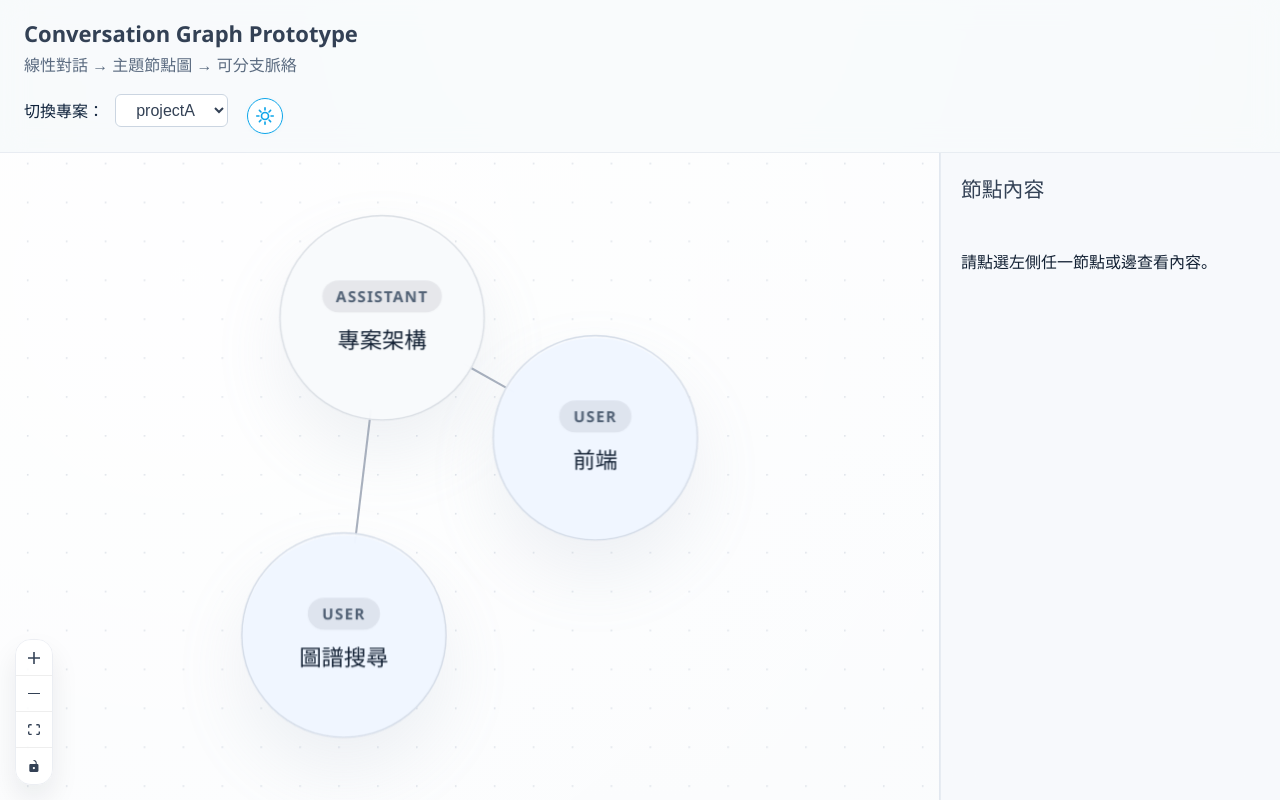
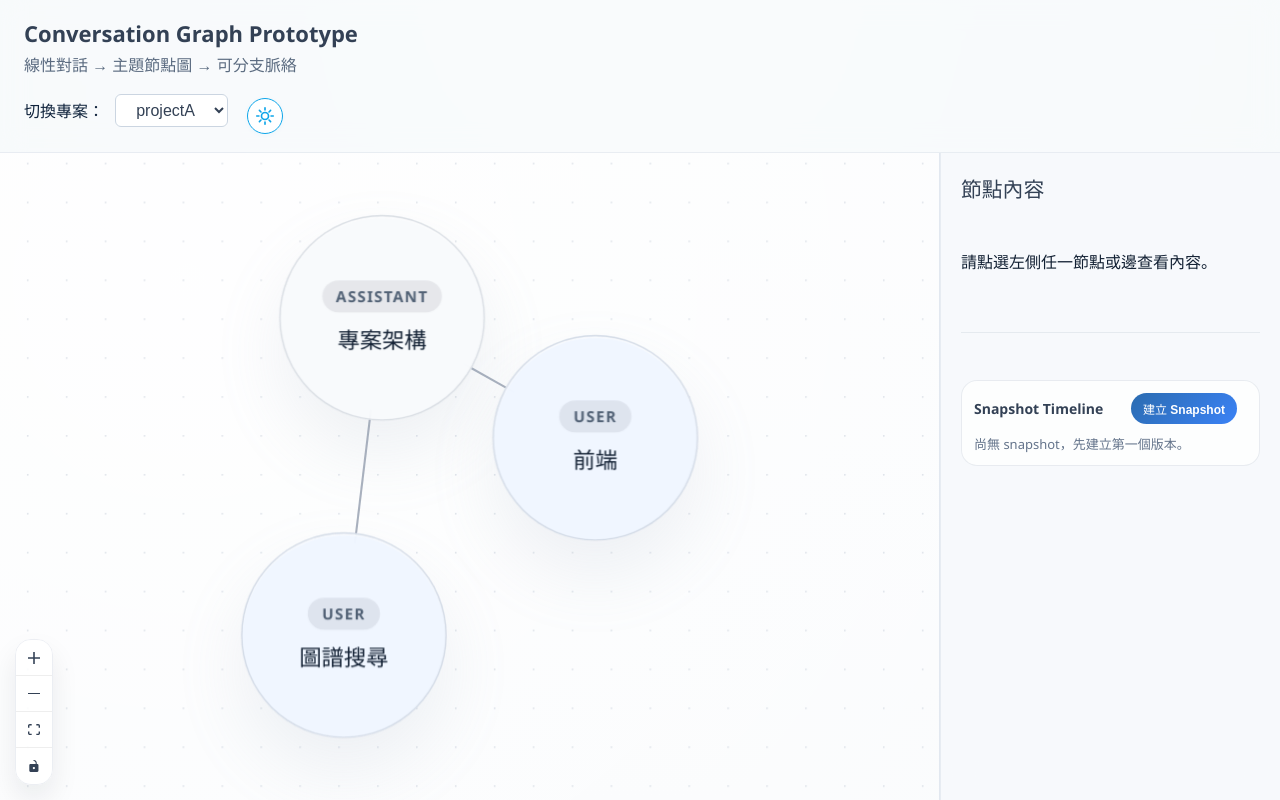
Before and after one commit to paiching/GraphFlow, a React (Vite) app in the folder chat-graph-prototype/: page / in a window 1280 px wide. Built offline with nearby package versions, Linux system fonts and the light colour scheme.

Commit message:
snapshot功能

```diff
--- a/chat-graph-prototype/src/App.css
+++ b/chat-graph-prototype/src/App.css
@@ -829,3 +829,107 @@ button:hover {
 .connect-modal__cancel:hover {
   background: rgba(241, 245, 249, 0.9);
 }
+
+/* ── Snapshot timeline ─────────────────────────── */
+.snapshot-panel {
+  margin-top: 4px;
+  padding: 12px;
+  border: 1px solid rgba(148, 163, 184, 0.2);
+  border-radius: 16px;
+  background: rgba(255, 255, 255, 0.72);
+}
+
+.snapshot-panel__header {
+  display: flex;
+  align-items: center;
+  justify-content: space-between;
+  gap: 10px;
+  margin-bottom: 10px;
+}
+
+.snapshot-panel__header h3 {
+  margin: 0;
+  font-size: 14px;
+  color: #334155;
+}
+
+.snapshot-btn {
+  width: auto;
+  margin-top: 0;
+  padding: 7px 12px;
+  border-radius: 999px;
+  font-size: 12px;
+  box-shadow: none;
+}
+
+.snapshot-empty {
+  margin: 0;
+  color: #64748b;
+  font-size: 13px;
+}
+
+.snapshot-timeline {
+  margin: 0;
+  padding: 0;
+  list-style: none;
+  display: flex;
+  flex-direction: column;
+  gap: 10px;
+}
+
+.snapshot-item {
+  display: grid;
+  grid-template-columns: 14px 1fr;
+  column-gap: 10px;
+  align-items: start;
+}
+
+.snapshot-item__dot {
+  width: 10px;
+  height: 10px;
+  border-radius: 50%;
+  margin-top: 7px;
+  background: #3b82f6;
+  box-shadow: 0 0 0 4px rgba(59, 130, 246, 0.14);
+}
+
+.snapshot-item__content {
+  border: 1px solid rgba(148, 163, 184, 0.2);
+  border-radius: 12px;
+  padding: 10px;
+  background: rgba(255, 255, 255, 0.85);
+}
+
+.snapshot-item__meta {
+  display: flex;
+  justify-content: space-between;
+  align-items: baseline;
+  gap: 8px;
+  margin-bottom: 8px;
+}
+
+.snapshot-item__time {
+  color: #334155;
+  font-size: 12px;
+  font-weight: 600;
+}
+
+.snapshot-item__count {
+  color: #64748b;
+  font-size: 11px;
+}
+
+.snapshot-item__restore {
+  width: auto;
+  margin-top: 0;
+  padding: 6px 10px;
+  border-radius: 10px;
+  font-size: 12px;
+  background: rgba(37, 99, 235, 0.12);
+  color: #1d4ed8;
+  box-shadow: none;
+}
+
+.snapshot-item__restore:hover {
+  background: rgba(37, 99, 235, 0.2);
+}
--- a/chat-graph-prototype/src/App.tsx
+++ b/chat-graph-prototype/src/App.tsx
@@ -101,6 +101,15 @@ type PositionByNodeId = Record<string, { x: number; y: number }>;
 /** 存儲所有專案的位置資料（專案 id → PositionByNodeId） */
 type PositionByProjectId = Record<string, PositionByNodeId>;
 
+interface ProjectSnapshot {
+  id: string;
+  createdAt: string;
+  nodes: ConversationNode[];
+  positions: PositionByNodeId;
+}
+
+type SnapshotsByProjectId = Record<string, ProjectSnapshot[]>;
+
 // ─── 工具函數 ────────────────────────────────────────────────────────────────
 /** 將 ConversationNode 轉換成 ReactFlow 所需的 Node 格式 */
 function toGraphNode(
@@ -184,6 +193,8 @@ function getBranchPosition(
 const LOCAL_KEY = "conversation-projects";
 /** 節點位置存放在 localStorage 的 key */
 const POSITIONS_KEY = "conversation-node-positions";
+/** 快照資料存放在 localStorage 的 key */
+const SNAPSHOTS_KEY = "conversation-project-snapshots";
 
 /**
  * 將已存 localStorage 的位置套用到節點初始位置上。
@@ -249,6 +260,18 @@ function App() {
     const keys = Object.keys(initialProjects);
     return keys[0];
   });
+
+  const [snapshotsByProject, setSnapshotsByProject] =
+    useState<SnapshotsByProjectId>(() => {
+      try {
+        const raw = localStorage.getItem(SNAPSHOTS_KEY);
+        if (!raw) return {};
+        const parsed = JSON.parse(raw) as SnapshotsByProjectId;
+        return parsed && typeof parsed === "object" ? parsed : {};
+      } catch {
+        return {};
+      }
+    });
 
   // 目前專案的節點陣列（用 useMemo 避免不必要的重建）
   const conversationNodes = useMemo(
@@ -352,6 +375,11 @@ function App() {
     return { id: selectedEdgeId, source: sourceNode, target: targetNode };
   }, [selectedEdgeId, conversationNodes]);
 
+  const projectSnapshots = useMemo(
+    () => snapshotsByProject[selectedProjectId] || [],
+    [snapshotsByProject, selectedProjectId],
+  );
+
   // 切換專案時：清除選取狀態，带入該專案上次儲存的節點位置
   // 用 setTimeout 包裝避免 React 的 cascading setState 警告
   useEffect(() => {
@@ -424,6 +452,10 @@ function App() {
   useEffect(() => {
     localStorage.setItem(LOCAL_KEY, JSON.stringify(projects));
   }, [projects]);
+
+  useEffect(() => {
+    localStorage.setItem(SNAPSHOTS_KEY, JSON.stringify(snapshotsByProject));
+  }, [snapshotsByProject]);
 
   // 節點選取變動時，將節點現有資料填充到右側面板表單
   // 用 setTimeout 避免 cascading setState
@@ -516,6 +548,49 @@ function App() {
       setSelectedEdgeId(null);
     },
     [conversationNodes, setConversationNodes, setFlowNodes],
+  );
+
+  const handleCreateSnapshot = useCallback(() => {
+    const currentPositions = positionsByProject[selectedProjectId] || {};
+    const snapshot: ProjectSnapshot = {
+      id: crypto.randomUUID(),
+      createdAt: new Date().toISOString(),
+      nodes: conversationNodes.map((node) => ({ ...node })),
+      positions: Object.fromEntries(
+        Object.entries(currentPositions).map(([id, pos]) => [id, { ...pos }]),
+      ),
+    };
+
+    setSnapshotsByProject((prev) => {
+      const existing = prev[selectedProjectId] || [];
+      const next = [snapshot, ...existing].slice(0, 50);
+      return {
+        ...prev,
+        [selectedProjectId]: next,
+      };
+    });
+  }, [conversationNodes, positionsByProject, selectedProjectId]);
+
+  const handleRestoreSnapshot = useCallback(
+    (snapshotId: string) => {
+      const snapshot = projectSnapshots.find((item) => item.id === snapshotId);
+      if (!snapshot) return;
+
+      const restoredNodes = snapshot.nodes.map((node) => ({ ...node }));
+      const restoredPositions = Object.fromEntries(
+        Object.entries(snapshot.positions).map(([id, pos]) => [id, { ...pos }]),
+      );
+
+      setConversationNodes(() => restoredNodes);
+      setFlowNodes(applySavedPositions(restoredNodes, restoredPositions));
+      setPositionsByProject((prev) => ({
+        ...prev,
+        [selectedProjectId]: restoredPositions,
+      }));
+      setSelectedNodeId(null);
+      setSelectedEdgeId(null);
+    },
+    [projectSnapshots, selectedProjectId, setConversationNodes, setFlowNodes],
   );
 
   // 選到節點時，按 Tab 可快速新增子節點
@@ -961,6 +1036,52 @@ function App() {
                 ) : (
                   <p>請點選左側任一節點或邊查看內容。</p>
                 )}
+
+                <hr />
+
+                <section className="snapshot-panel">
+                  <div className="snapshot-panel__header">
+                    <h3>Snapshot Timeline</h3>
+                    <button
+                      className="snapshot-btn"
+                      type="button"
+                      onClick={handleCreateSnapshot}
+                    >
+                      建立 Snapshot
+                    </button>
+                  </div>
+
+                  {projectSnapshots.length === 0 ? (
+                    <p className="snapshot-empty">
+                      尚無 snapshot，先建立第一個版本。
+                    </p>
+                  ) : (
+                    <ol className="snapshot-timeline">
+                      {projectSnapshots.map((snapshot) => (
+                        <li key={snapshot.id} className="snapshot-item">
+                          <div className="snapshot-item__dot" />
+                          <div className="snapshot-item__content">
+                            <div className="snapshot-item__meta">
+                              <span className="snapshot-item__time">
+                                {new Date(snapshot.createdAt).toLocaleString()}
+                              </span>
+                              <span className="snapshot-item__count">
+                                {snapshot.nodes.length} nodes
+                              </span>
+                            </div>
+                            <button
+                              className="snapshot-item__restore"
+                              type="button"
+                              onClick={() => handleRestoreSnapshot(snapshot.id)}
+                            >
+                              還原到這版
+                            </button>
+                          </div>
+                        </li>
+                      ))}
+                    </ol>
+                  )}
+                </section>
               </aside>
             </main>
           </>
```
